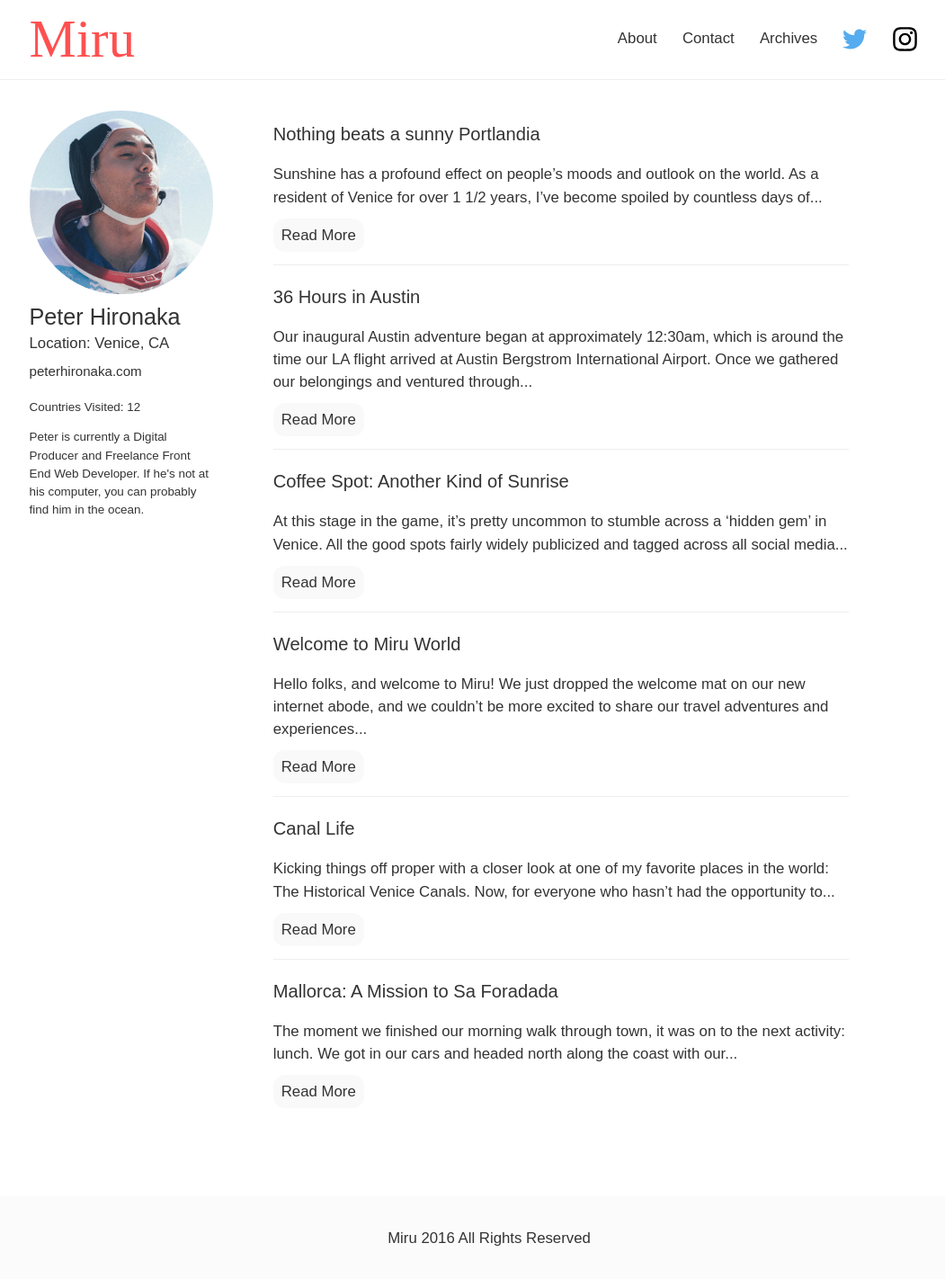
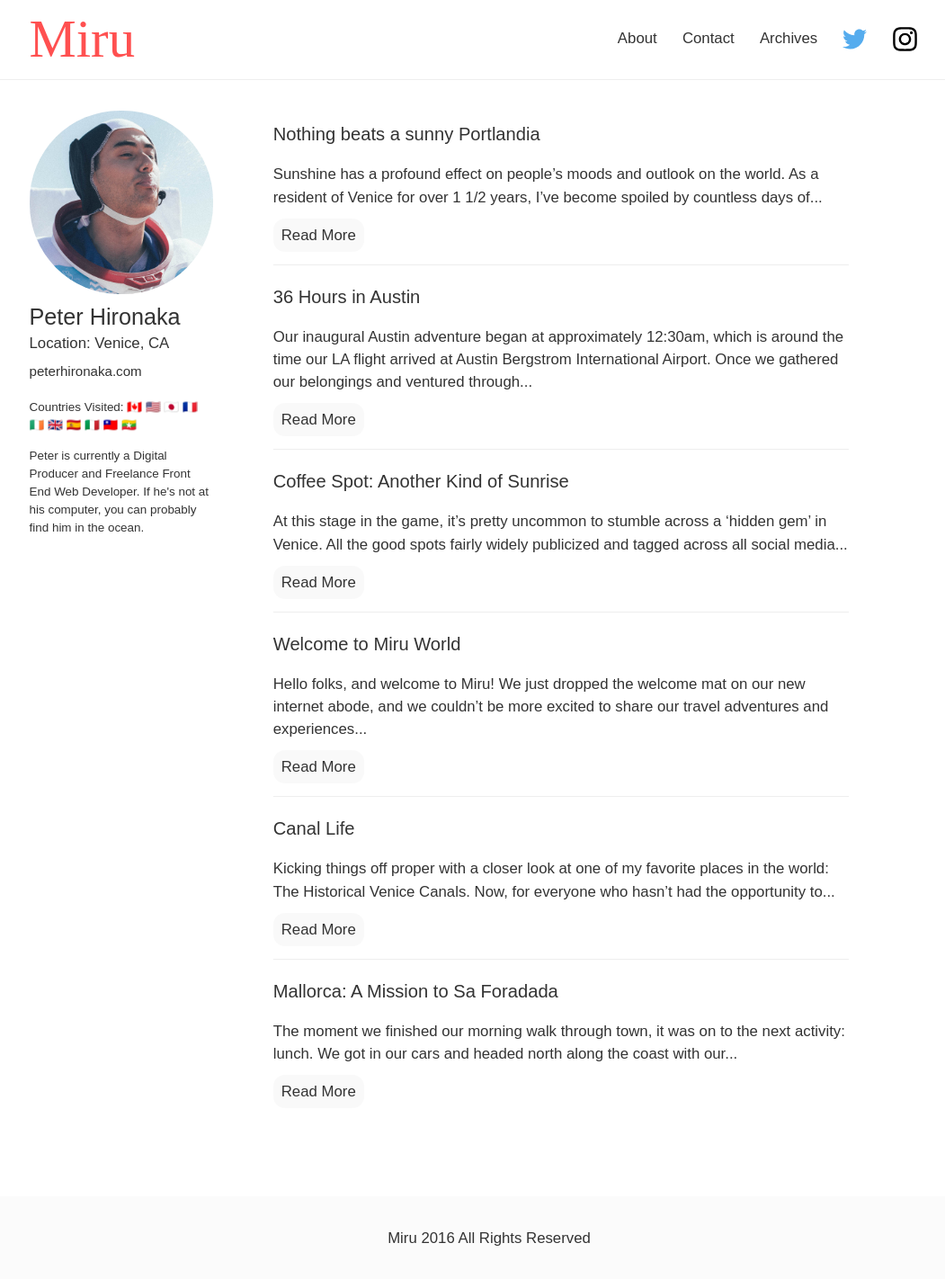
Before and after one commit to PHironaka/Miru-Blog, a Jekyll site: the page built from _author/peter-hironaka.markdown, in a window 1280 px wide. Shown: the whole page at 90% size, without its empty margins (96-1147 px from the left). Built offline with Jekyll 4.4.1, drawn with Linux system fonts in a browser that asks for light colours; some web fonts are replaced; a script that is not in the unit is left out; comment, search, counter and statistics services are not loaded; some of the changed lines change nothing that is shown.

Commit message:
Updated Peter Hironaka

```diff
--- a/_author/peter-hironaka.markdown
+++ b/_author/peter-hironaka.markdown
@@ -7,6 +7,8 @@ location: |2-
 bio: 'Peter is currently a Digital Producer and Freelance Front End Web Developer.
   If he''s not at his computer, you can probably find him in the ocean. '
 twitter: <a href="http://peterhironaka.com" target="_blank">peterhironaka.com</a>
-countries: 12
+countries: "\U0001F1E8\U0001F1E6  \U0001F1FA\U0001F1F8 \U0001F1EF\U0001F1F5 \U0001F1EB\U0001F1F7
+  \U0001F1EE\U0001F1EA \U0001F1EC\U0001F1E7 \U0001F1EA\U0001F1F8 \U0001F1EE\U0001F1F9
+  \U0001F1F9\U0001F1FC \U0001F1F2\U0001F1F2"
 layout: author
 ---
```
